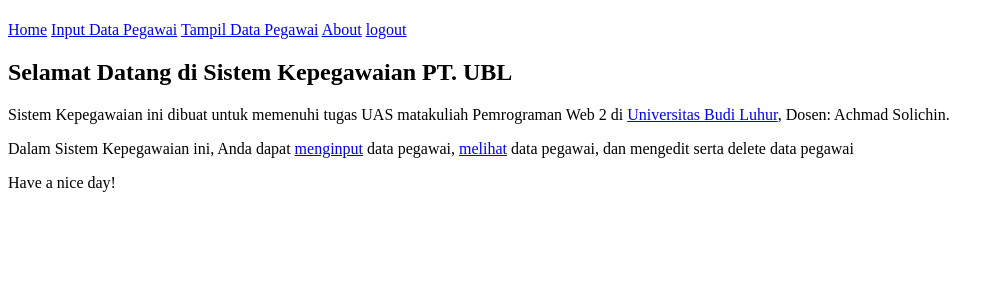
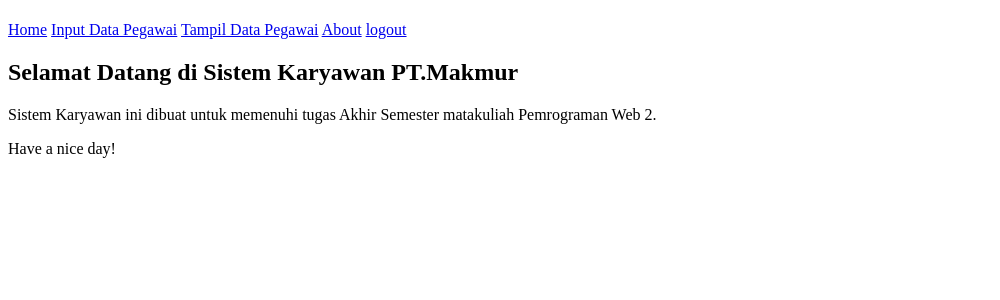
Before and after one commit to IrvanAli/WEB, a PHP site: page / in a window 1280 px wide. Shown: the part 45-345 px from the top of the page, without its empty margins (0-1000 px from the left). Run offline with PHP 8.4, Linux system fonts and the light colour scheme; a user stored in the database is signed in.

Commit message:
merubah kata kata di tampilan home

```diff
--- a/utama.php
+++ b/utama.php
@@ -1,8 +1,5 @@
 <div id="content">
-	<h2>Selamat Datang di Sistem Kepegawaian PT. UBL</h2>
-	<p>Sistem Kepegawaian ini dibuat untuk memenuhi tugas UAS matakuliah Pemrograman Web 2 di
-	<a href="http://www.bl.ac.id">Universitas Budi Luhur</a>, Dosen: Achmad Solichin.</p>
-	<p>Dalam Sistem Kepegawaian ini, Anda dapat <a href="index.php?page=input">menginput</a> data pegawai,
-	<a href="index.php?page=tampil">melihat</a> data pegawai, dan mengedit serta delete data pegawai</p>
+	<h2>Selamat Datang di Sistem Karyawan PT.Makmur</h2>
+	<p>Sistem Karyawan ini dibuat untuk memenuhi tugas Akhir Semester matakuliah Pemrograman Web 2.
 	<p>Have a nice day!</p>
 </div>
```
